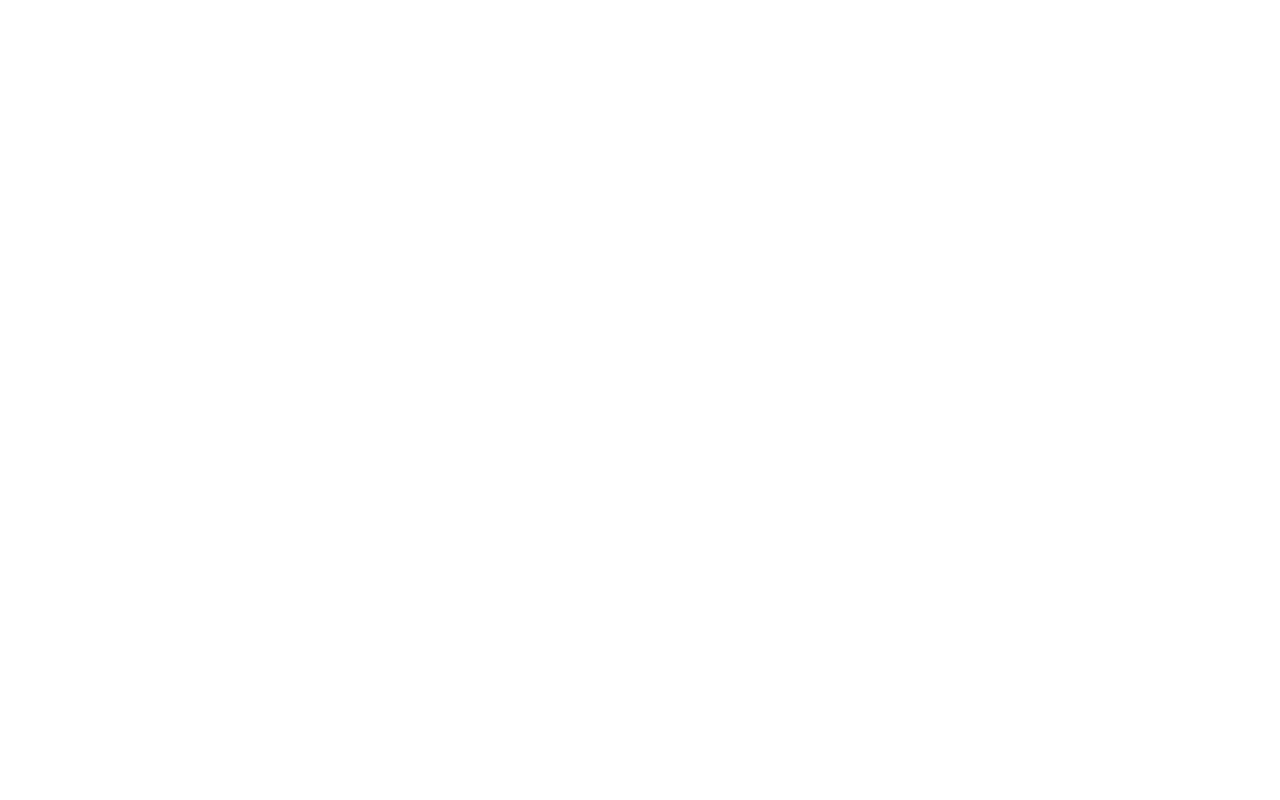
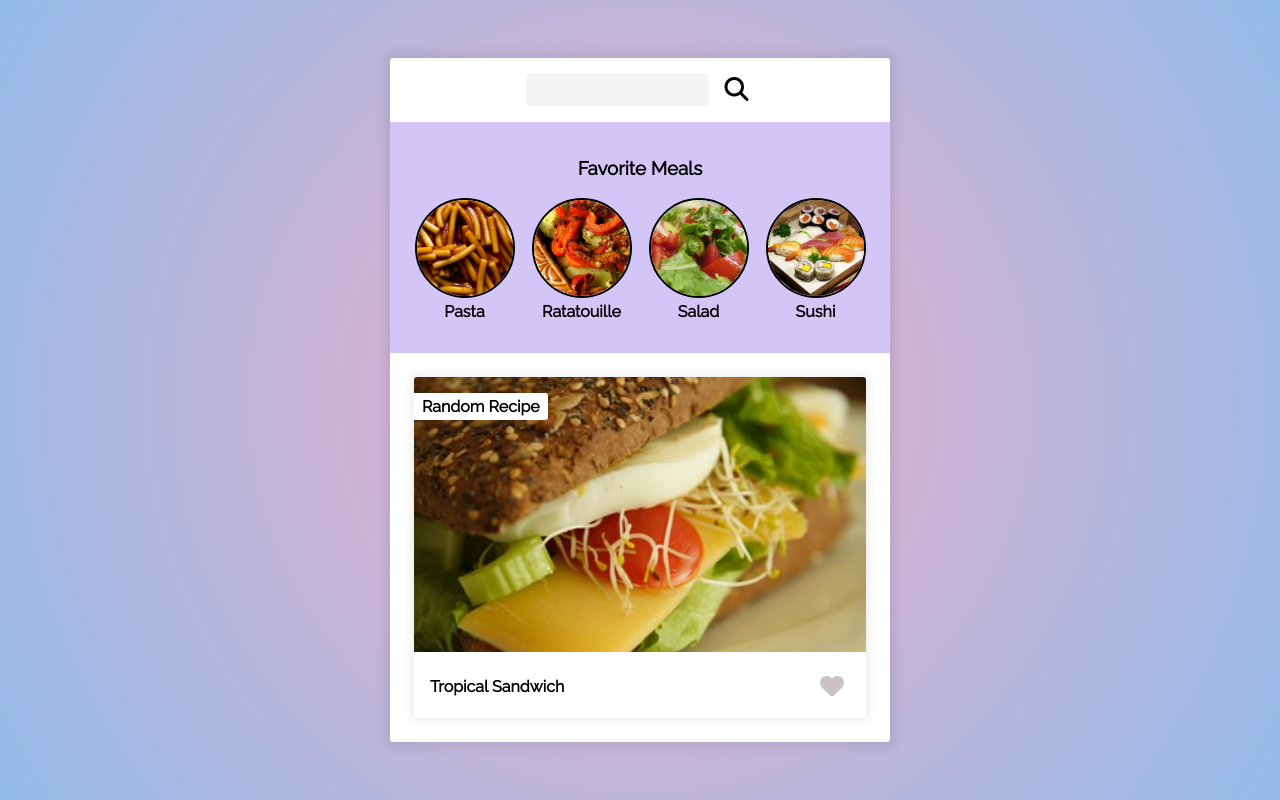
Before and after one commit to Bartek-KA/RecipeApp, a plain HTML site: page index.html in a window 1280 px wide. Drawn offline with Linux system fonts and the light colour scheme.

Commit message:
Html with css

```diff
--- a/index.html
+++ b/index.html
@@ -5,10 +5,41 @@
     <meta http-equiv="X-UA-Compatible" content="IE=edge">
     <meta name="viewport" content="width=device-width, initial-scale=1.0">
     <title>Recipes App</title>
+    <link rel="stylesheet" href="https://cdnjs.cloudflare.com/ajax/libs/font-awesome/6.1.1/css/all.min.css">
     <link rel="stylesheet" href="style.css">
     <script src="script.js"></script>
 </head>
 <body>
-
+      <div class="mobile-container">
+          <header>
+              <input type="text">
+              <button id="search"><i class="fas fa-search"></i></button>
+          </header>
+          <div class="fav-container">
+              <h3>Favorite Meals</h3>
+              <ul class="fav-meals">
+                  <li><img src="images/pasta.jpg" alt=""><span>Pasta</span></li>
+                  <li><img src="images/ratatouile.jpg" alt=""><span>Ratatouille</span></li>
+                  <li><img src="images/salad.jpg" alt=""><span>Salad</span></li>
+                  <li><img src="images/sushi.jpg" alt=""><span>Sushi</span></li>
+              </ul>
+          </div>
+          <div class="meals">
+              <div class="meal">
+                  <div class="meal-header">
+                    <span class="random">
+                        Random Recipe
+                    </span>
+                      <img src="images/sandwich.jpg" alt="">
+                  </div>
+                  <div class="meal-body">
+                      <h4>Tropical Sandwich</h4>
+                      <button class="fav-btn">
+                          <i class="fas fa-heart"></i>
+                      </button>
+                  </div>
+              </div>
+          </div>
+      </div>
 </body>
 </html>
--- a/style.css
+++ b/style.css
@@ -0,0 +1,129 @@
+@import url('https://fonts.googleapis.com/css2?family=Raleway:ital,wght@0,400;1,200&display=swap');
+
+* {
+    box-sizing: border-box;
+}
+
+body {
+    font-family: "Raleway";
+    margin: 0;
+    background: rgb(238,174,202);
+    background: radial-gradient(circle, rgba(238,174,202,1) 0%, rgba(148,187,233,1) 100%);
+    display: flex;
+    align-items: center;
+    justify-content: center;
+    min-height: 100vh;
+    font-weight: bold;
+}
+
+.mobile-container {
+    background-color: white;
+    box-shadow: 0 0 10px 5px #3333331A;
+    border-radius: 3px;
+    overflow: hidden;
+    width: 500px;
+}
+
+img {
+    max-width: 100%;
+}
+
+header {
+    display: flex;
+    align-items: center;
+    justify-content: center;
+    padding: 1rem;
+}
+
+header input {
+    background-color: whitesmoke;
+    border: none;
+    border-radius: 3px;
+    padding: 0.5rem 1rem;
+    font-family: inherit;
+}
+
+header button {
+    background-color: transparent;
+    border: none;
+    font-size: 1.5rem;
+    margin-left: 10px;
+}
+
+.fav-container {
+    background-color: rgba(136, 102, 231, 0.37);
+    padding: 1rem;
+    text-align: center;
+}
+
+.fav-meals {
+    display: flex;
+
+    justify-content: center;
+    list-style-type: none;
+    padding: 0;
+}
+
+.fav-meals li {
+    width: 125px;
+}
+
+.fav-meals li img {
+    border: 2px solid black;
+    border-radius: 50%;
+    object-fit: cover;
+    height: 100px;
+    width: 100px;
+}
+
+.fav-meals li span {
+    font-size: 1rem;
+}
+
+.meal {
+    border-radius: 3px;
+    box-shadow: 0 0 10px 2px #3333331A;
+    margin: 1.5rem;
+    overflow: hidden;
+}
+
+.meal-header {
+    position: relative;
+}
+
+.meal-header .random {
+    position: absolute;
+    top: 1rem;
+    background-color: #fff;
+    padding: 0.25rem 0.5rem;
+    border-top-right-radius: 3px;
+    border-bottom-right-radius: 3px;
+}
+
+.meal-header img {
+    object-fit: cover;
+    height: 275px;
+    width: 100%;
+}
+
+.meal-body {
+    display: flex;
+    align-items: center;
+    justify-content: space-between;
+    padding: 1rem;
+}
+
+.meal-body h4 {
+    margin: 0;
+}
+
+.meal-body .fav-btn {
+    background-color: transparent;
+    border: none;
+    color: rgb(204, 194, 198);
+    font-size: 1.5rem;
+}
+
+.meal-body .fav-btn.active {
+    color: crimson;
+}
```
Also changed, not shown: images/pasta.jpg (added), images/ratatouile.jpg (added), images/salad.jpg (added), images/sandwich.jpg (added), images/sushi.jpg (added).
